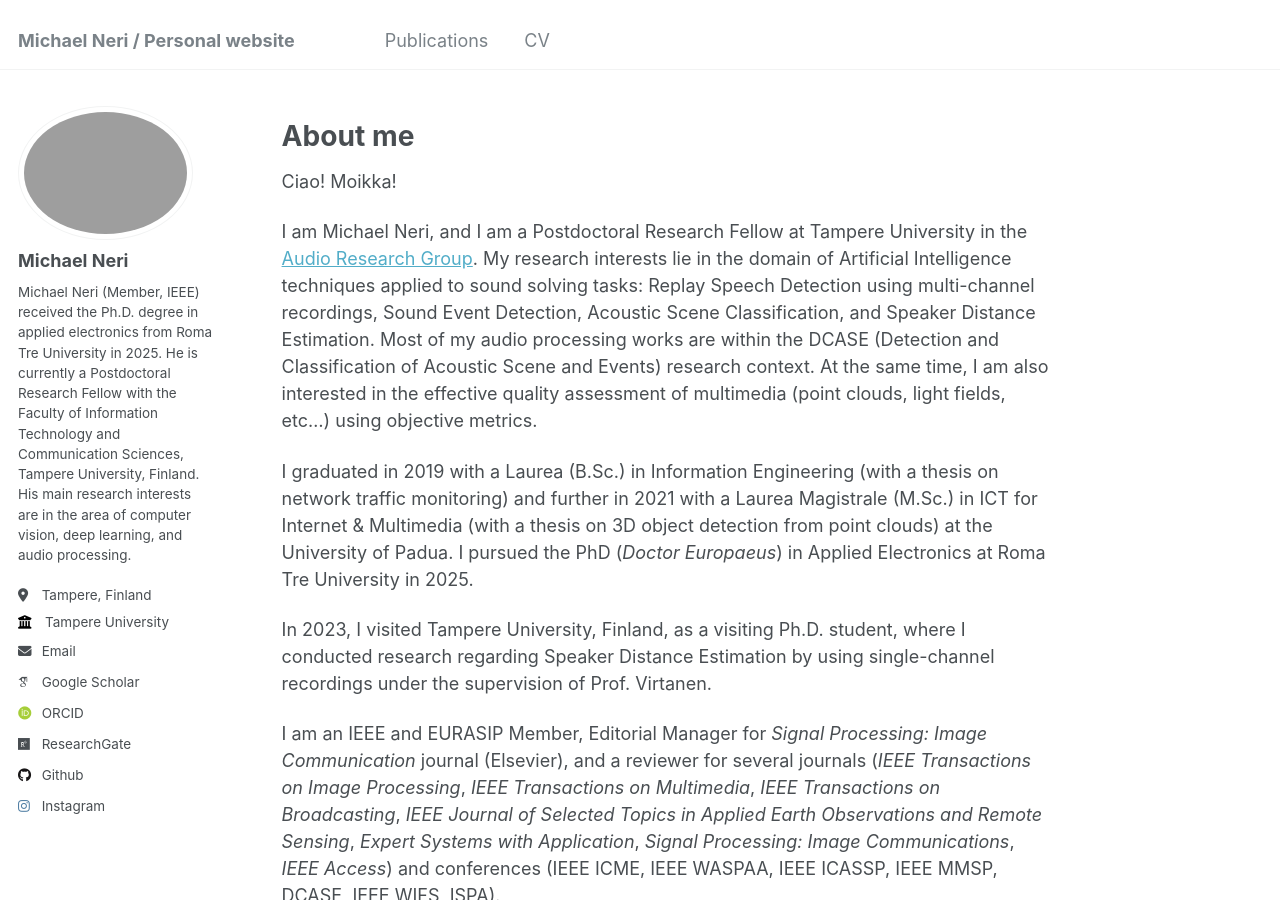
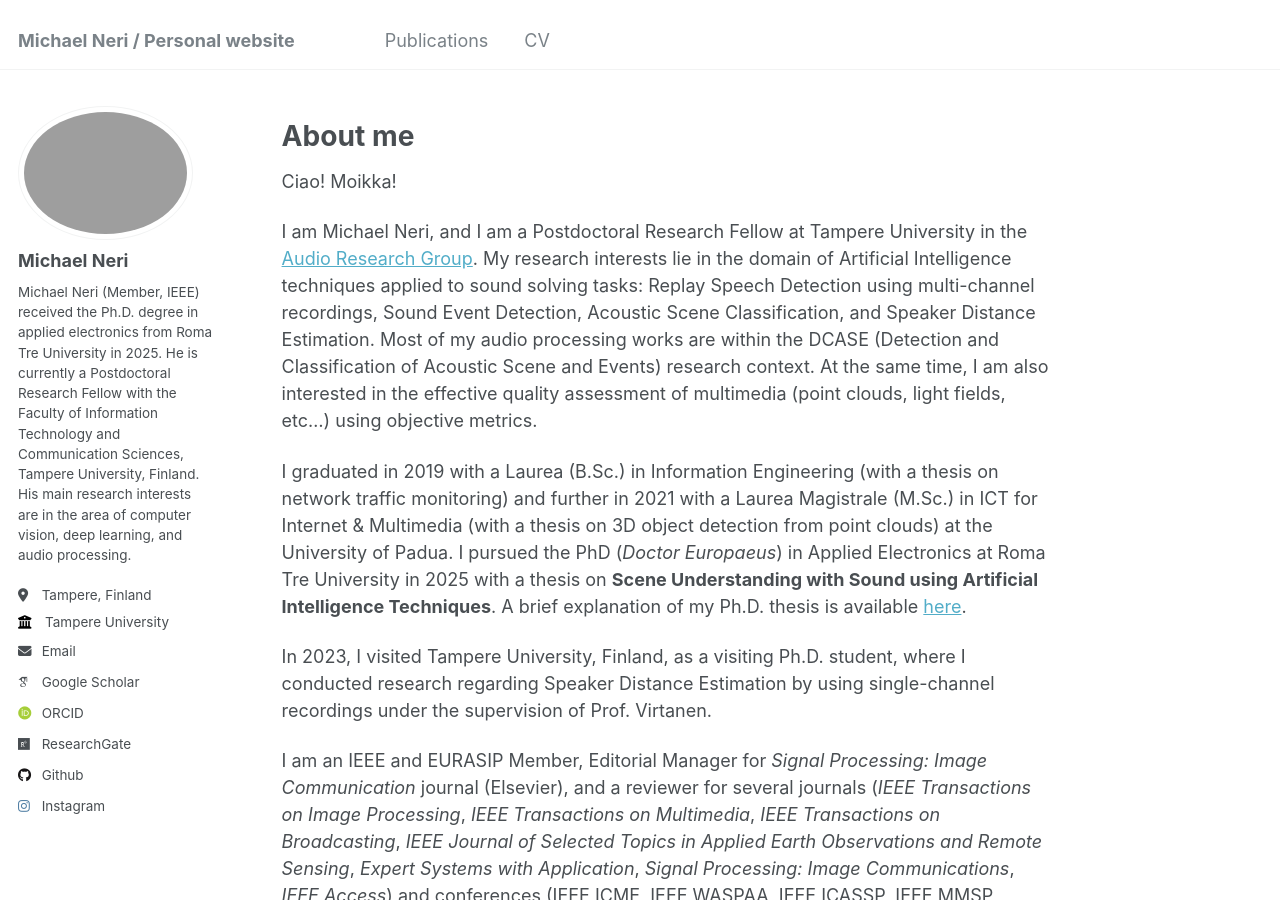
Before and after one commit to michaelneri/michaelneri.github.io, a Jekyll site: the page built from _pages/about.md, in a window 1280 px wide and 900 px high. Built offline with Jekyll 4.4.1, drawn with Linux system fonts in a browser that asks for light colours; some web fonts are replaced.

Commit message:
Added video on Ph.D. thesis

```diff
--- a/_pages/about.md
+++ b/_pages/about.md
@@ -13,7 +13,7 @@ Ciao! Moikka!
 
 I am Michael Neri, and I am a Postdoctoral Research Fellow at Tampere University in the [Audio Research Group](https://webpages.tuni.fi/arg/). My research interests lie in the domain of Artificial Intelligence techniques applied to sound solving tasks: Replay Speech Detection using multi-channel recordings, Sound Event Detection, Acoustic Scene Classification, and Speaker Distance Estimation. Most of my audio processing works are within the DCASE (Detection and Classification of Acoustic Scene and Events) research context. At the same time, I am also interested in the effective quality assessment of multimedia (point clouds, light fields, etc…) using objective metrics.
 
-I graduated in 2019 with a Laurea (B.Sc.) in Information Engineering (with a thesis on network traffic monitoring) and further in 2021 with a Laurea Magistrale (M.Sc.) in ICT for Internet & Multimedia (with a thesis on 3D object detection from point clouds) at the University of Padua. I pursued the PhD (_Doctor Europaeus_) in Applied Electronics at Roma Tre University in 2025.
+I graduated in 2019 with a Laurea (B.Sc.) in Information Engineering (with a thesis on network traffic monitoring) and further in 2021 with a Laurea Magistrale (M.Sc.) in ICT for Internet & Multimedia (with a thesis on 3D object detection from point clouds) at the University of Padua. I pursued the PhD (_Doctor Europaeus_) in Applied Electronics at Roma Tre University in 2025 with a thesis on **Scene Understanding with Sound using Artificial Intelligence Techniques**. A brief explanation of my Ph.D. thesis is available [here](https://tuni-my.sharepoint.com/:v:/g/personal/michael_neri_tuni_fi/IQALHd0LhnK8ToXueLrfHJmjAX-23WYWxhCaGOC9dMDzvrg).
 
 In 2023, I visited Tampere University, Finland, as a visiting Ph.D. student, where I conducted research regarding Speaker Distance Estimation by using single-channel recordings under the supervision of Prof. Virtanen.
 
```
